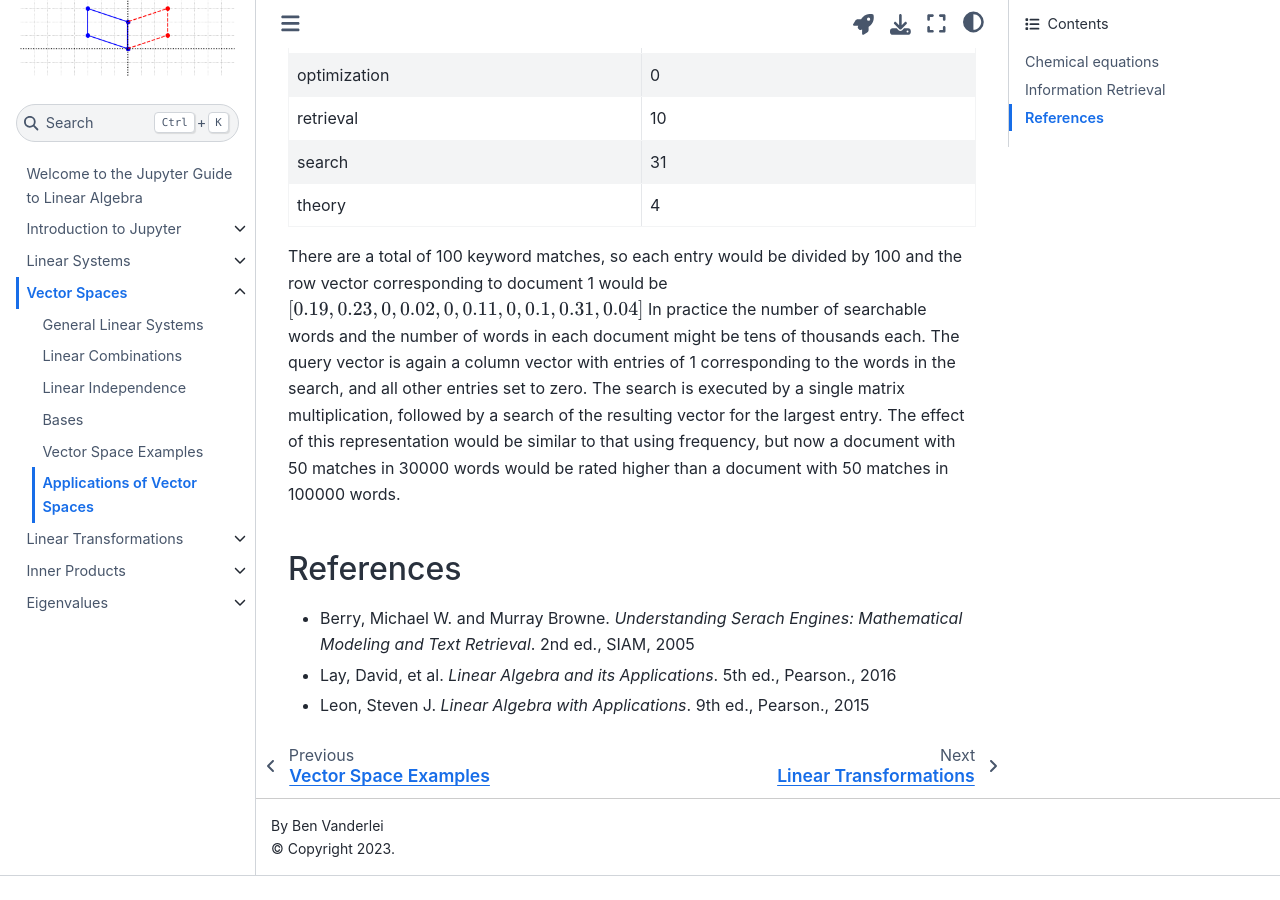
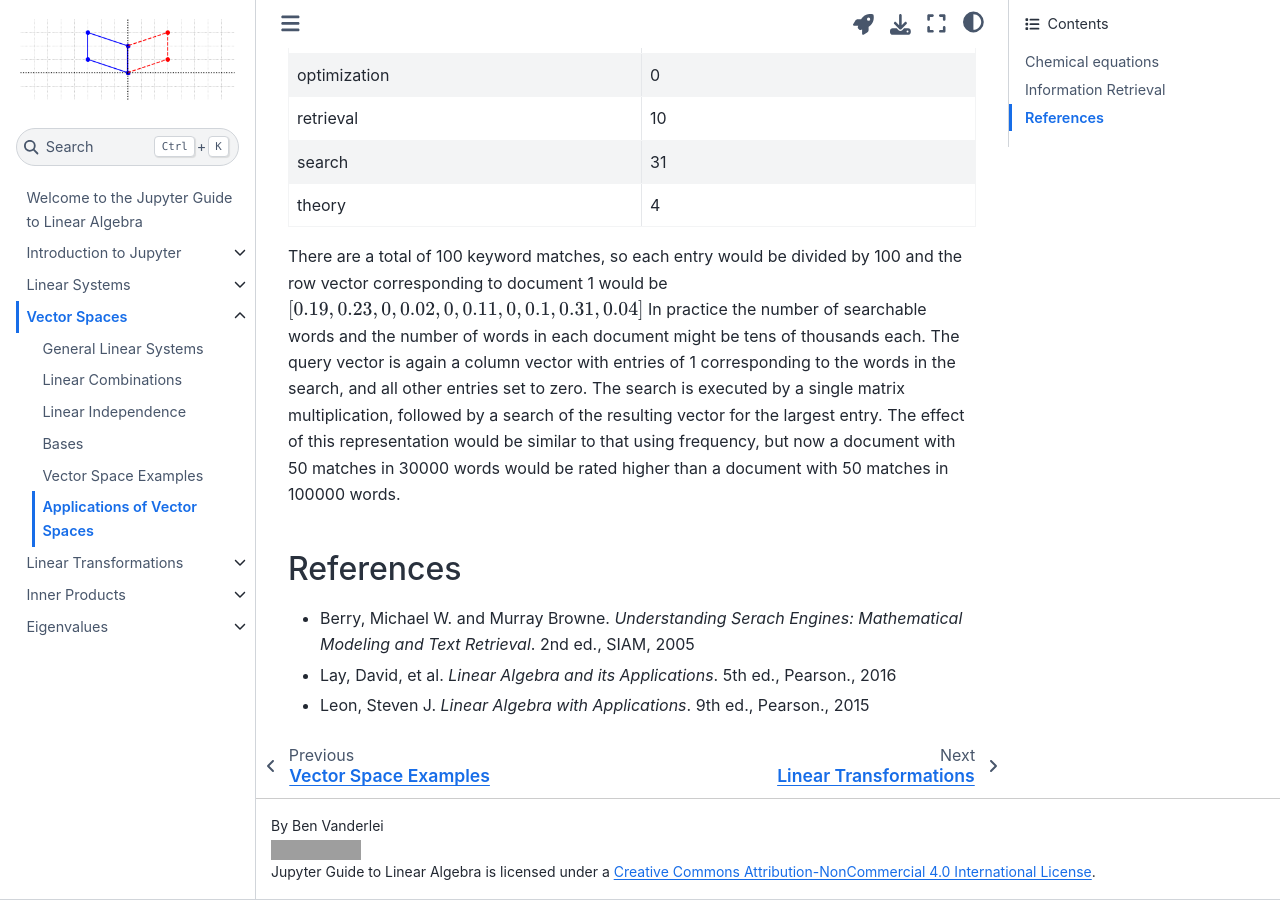
Before and after one commit to bvanderlei/jupyter-guide-to-linear-algebra, a Jupyter Book: the page built from Applications_VS.ipynb, in a window 1280 px wide and 900 px high, scrolled down 5270 px. Built offline with Jupyter Book 1.0.4 settings and Sphinx 7.4.7 and the Sphinx Book theme 1.1.4, drawn with Linux system fonts in a browser that asks for light colours; pages that are not in the unit, such as notebooks, are missing from menus; before the commit the page ends 6146 px from its top, so only the background shows below that; some of the changed text lies outside the part shown; grey boxes are pictures that could not be loaded.

Commit message:
CC License added

```diff
--- a/_config.yml
+++ b/_config.yml
@@ -15,3 +15,11 @@
   notebook_interface: "classic"
   colab_url: ""
   thebe: true
+
+html:
+  extra_footer:
+    <a rel="license" href="http://creativecommons.org/licenses/by-nc/4.0/"><img alt="Creative Commons License" style="border-width:0" src="https://i.creativecommons.org/l/by-nc/4.0/88x31.png" /></a><br /><span xmlns:dct="http://purl.org/dc/terms/" property="dct:title">Jupyter Guide to Linear Algebra</span> is licensed under a <a rel="license" href="http://creativecommons.org/licenses/by-nc/4.0/">Creative Commons Attribution-NonCommercial 4.0 International License</a>.
+
+sphinx:
+  config:
+    html_show_copyright: false
```
Also changed, not shown: Applications_VS.ipynb, laguide.py (line endings or trailing spaces).
